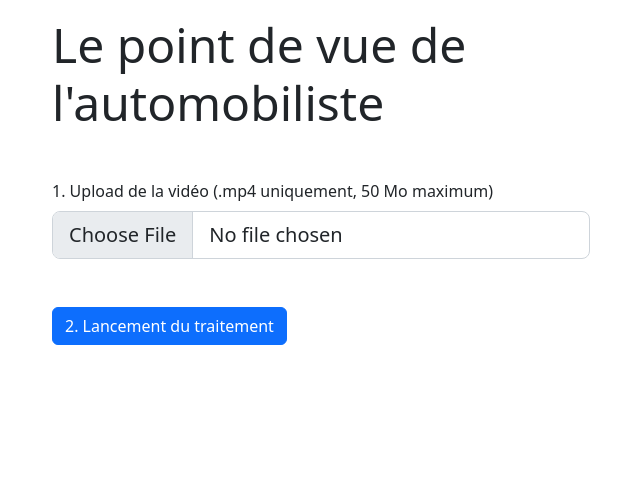
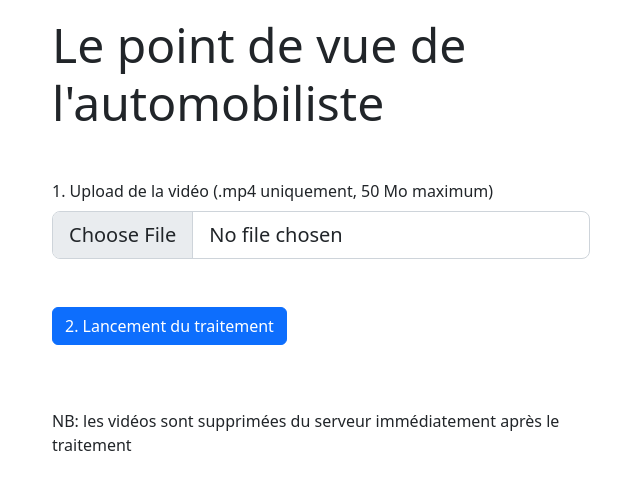
Before and after one commit to LoicGombeaud/car-overlay, a Vue app in the folder front/: page /editor in a window 1280 px wide. Shown: the top 490 px of the page, without its empty margins (319-959 px from the left). Built offline with nearby package versions, Linux system fonts and the light colour scheme.

Commit message:
feat(front): Add info about video deletion

```diff
--- a/front/src/components/Editor.vue
+++ b/front/src/components/Editor.vue
@@ -58,4 +58,5 @@ export default {
     </div>
   </form>
   <p v-if="showResult">3. Traitement terminé ! Téléchargement en cours</p>
+  <p>NB: les vidéos sont supprimées du serveur immédiatement après le traitement</p>
 </template>
```
